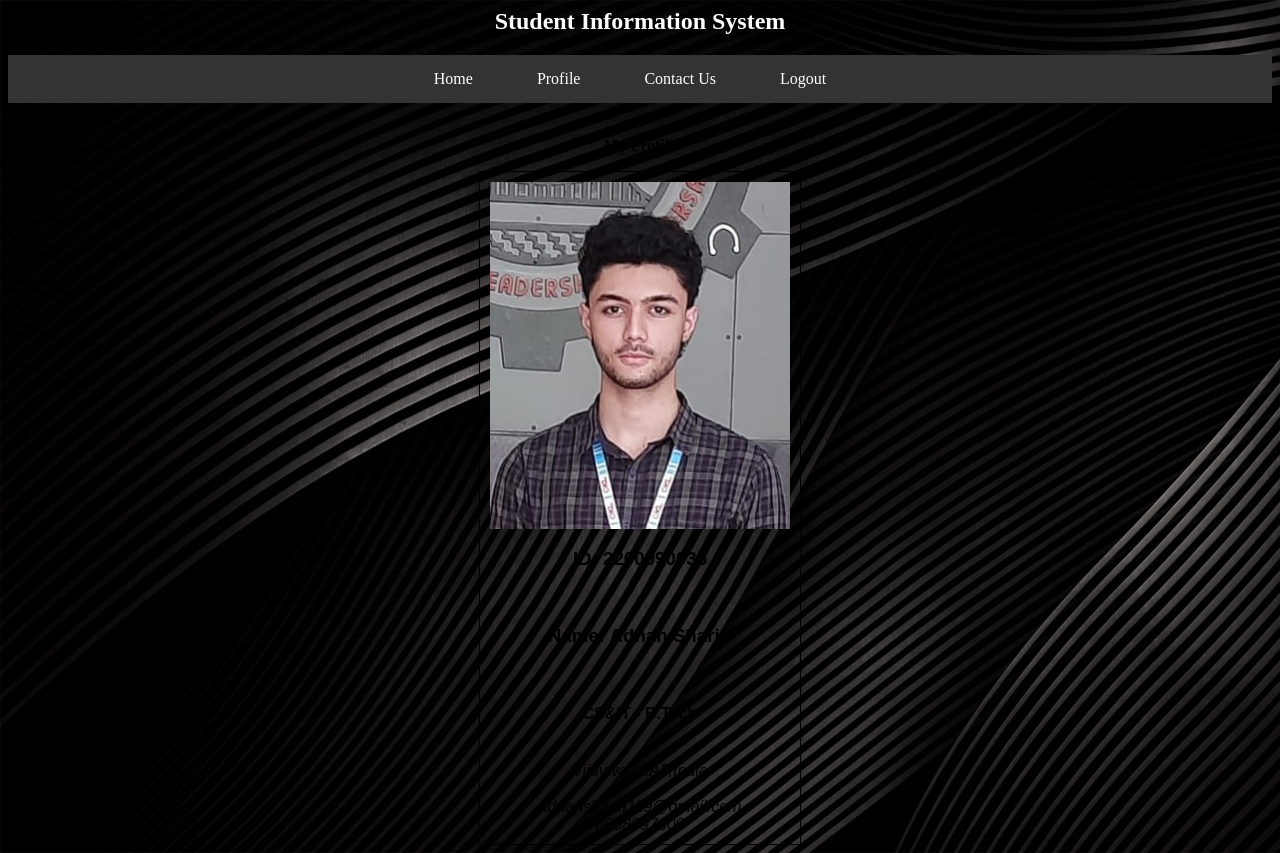
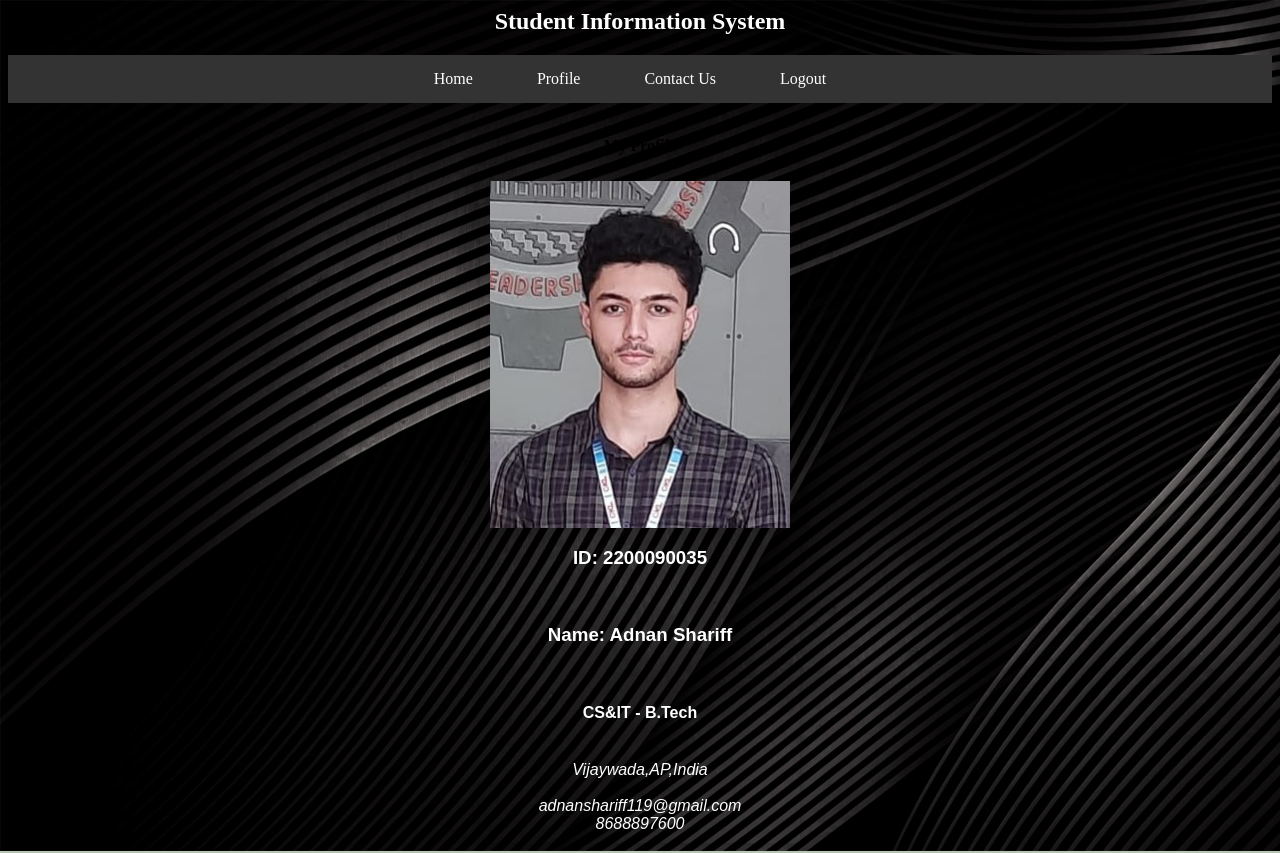
Before and after one commit to adnan-119/htmlproject90035, a plain HTML site: page profile.html in a window 1280 px wide. Drawn offline with Linux system fonts and the light colour scheme.

Commit message:
Update profile.html

```diff
--- a/profile.html
+++ b/profile.html
@@ -12,8 +12,9 @@
             margin: auto;
             text-align: center;
             font-family: arial;
-            border: 1px solid black; /* Add a 1px solid border with a light gray color */
+            border: 1px white; /* Add a 1px solid border with a light gray color */
             padding: 10px; /* Add some padding to the card content */
+            color:white;
         }
     </style>
 
```
